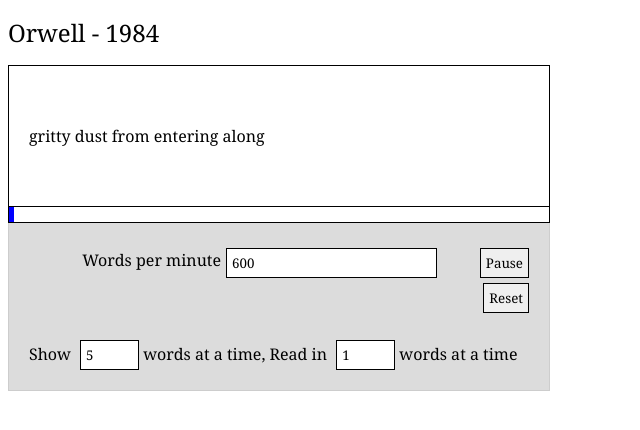
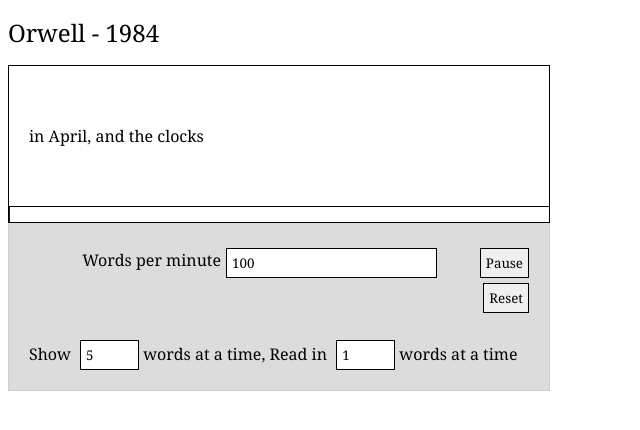
Before and after one commit to robinduckett/orwell, a plain HTML site: page orwell.html in a window 1280 px wide. Shown: the whole page, without its empty margins (0-640 px from the left). Drawn offline with Linux system fonts and the light colour scheme.

Commit message:
Slowing things down a bit

```diff
--- a/orwell.html
+++ b/orwell.html
@@ -187,7 +187,7 @@
     </div>
 
     <div id="control">
-      <label for="words_per_minute">Words per minute</label><input type="input" name="words_per_minute" value="600" id="wpm">
+      <label for="words_per_minute">Words per minute</label><input type="input" name="words_per_minute" value="100" id="wpm">
       <input type="button" name="pause" value="Pause" id="pause" /><input type="button" name="reset" value="Reset" id="reset" />
       <div style="clear: both"></div>
       <br />
```
